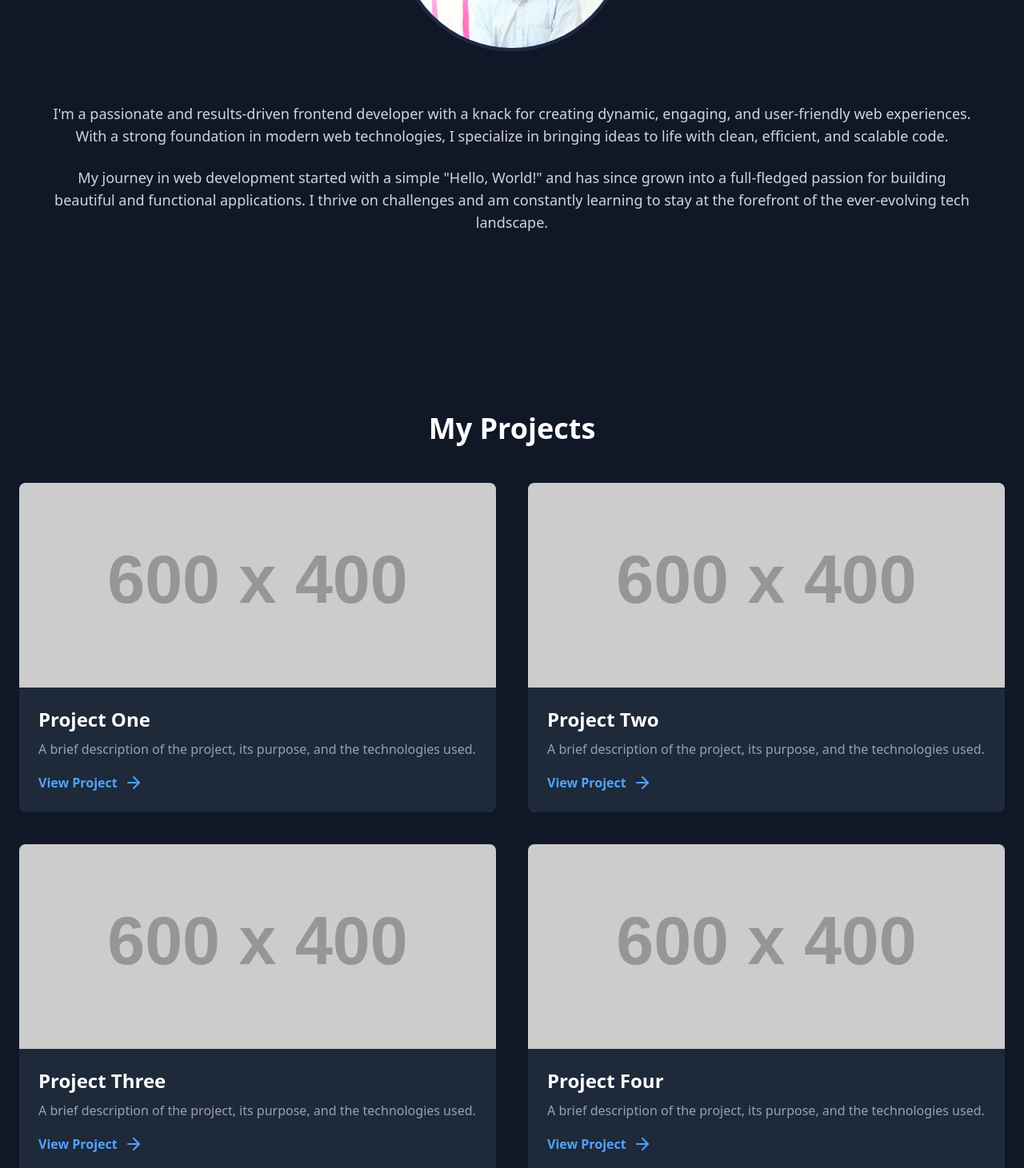
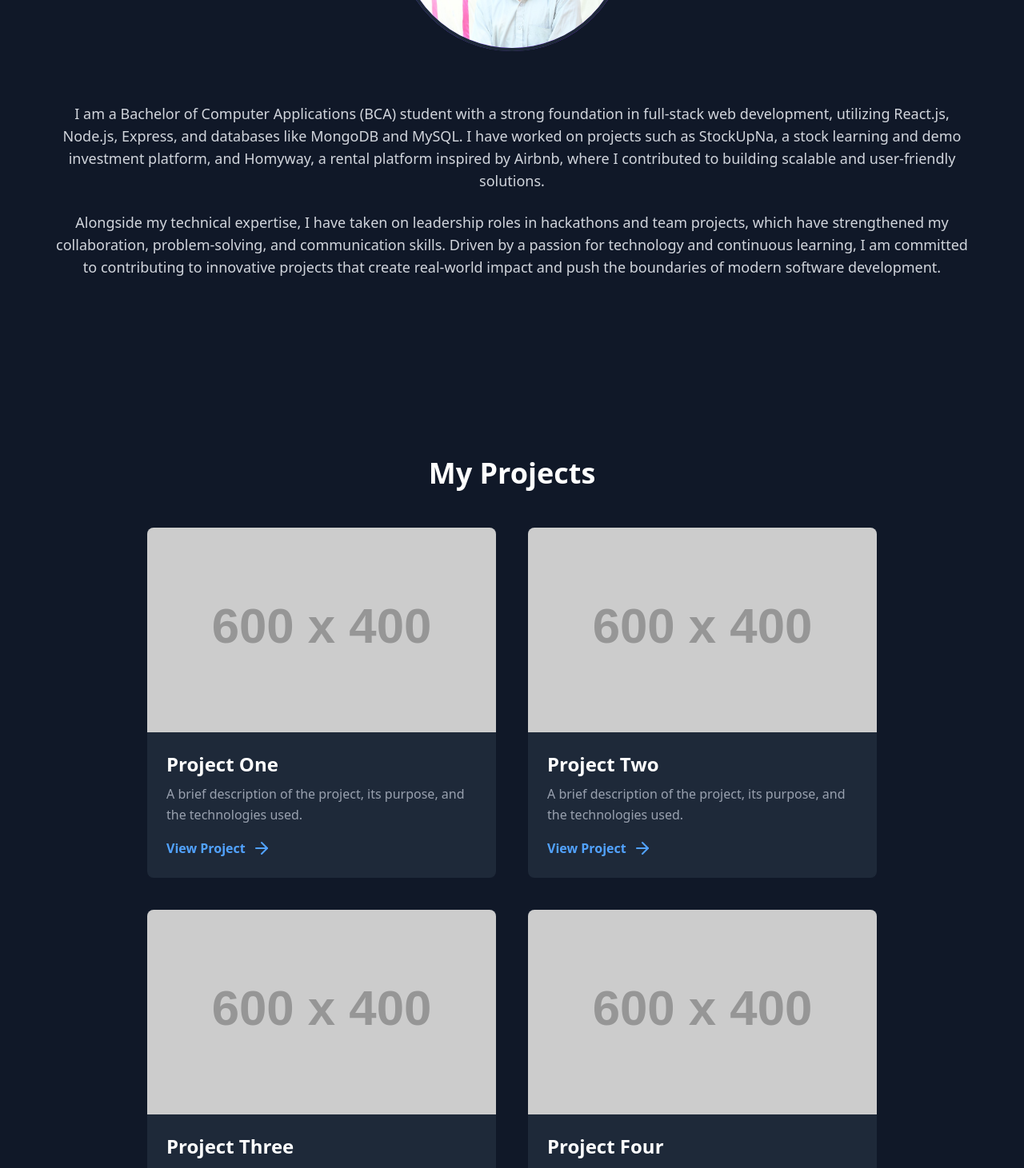
Before and after one commit to LaxmanPrajapat3/Portfoilo, a React (Vite) app: page / in a window 1280 px wide. Shown: the part 1240-2701 px from the top of the page at 80% size. Built offline with nearby package versions, Linux system fonts and the light colour scheme.

Commit message:
improve  project  cards

```diff
--- a/src/App.jsx
+++ b/src/App.jsx
@@ -182,10 +182,10 @@ const AboutSection = () => (
       </motion.div>
       <div className="text-center md:text-left text-lg text-gray-300 space-y-6">
         <p>
-          I'm a passionate and results-driven frontend developer with a knack for creating dynamic, engaging, and user-friendly web experiences. With a strong foundation in modern web technologies, I specialize in bringing ideas to life with clean, efficient, and scalable code.
+         I am a Bachelor of Computer Applications (BCA) student with a strong foundation in full-stack web development, utilizing React.js, Node.js, Express, and databases like MongoDB and MySQL. I have worked on projects such as StockUpNa, a stock learning and demo investment platform, and Homyway, a rental platform inspired by Airbnb, where I contributed to building scalable and user-friendly solutions.
         </p>
         <p>
-          My journey in web development started with a simple "Hello, World!" and has since grown into a full-fledged passion for building beautiful and functional applications. I thrive on challenges and am constantly learning to stay at the forefront of the ever-evolving tech landscape.
+      Alongside my technical expertise, I have taken on leadership roles in hackathons and team projects, which have strengthened my collaboration, problem-solving, and communication skills. Driven by a passion for technology and continuous learning, I am committed to contributing to innovative projects that create real-world impact and push the boundaries of modern software development.
         </p>
       </div>
     </div>
@@ -257,7 +257,7 @@ const ProjectsSection = () => {
       `}</style>
 
       <h2 className="text-4xl font-bold text-center mb-12 text-white">My Projects</h2>
-      <div className="grid md:grid-cols-2 gap-10">
+      <div className="grid md:grid-cols-2 gap-10 pr-40 pl-40">
         {projects.map((project, index) => (
           <motion.div
             key={index}
```
